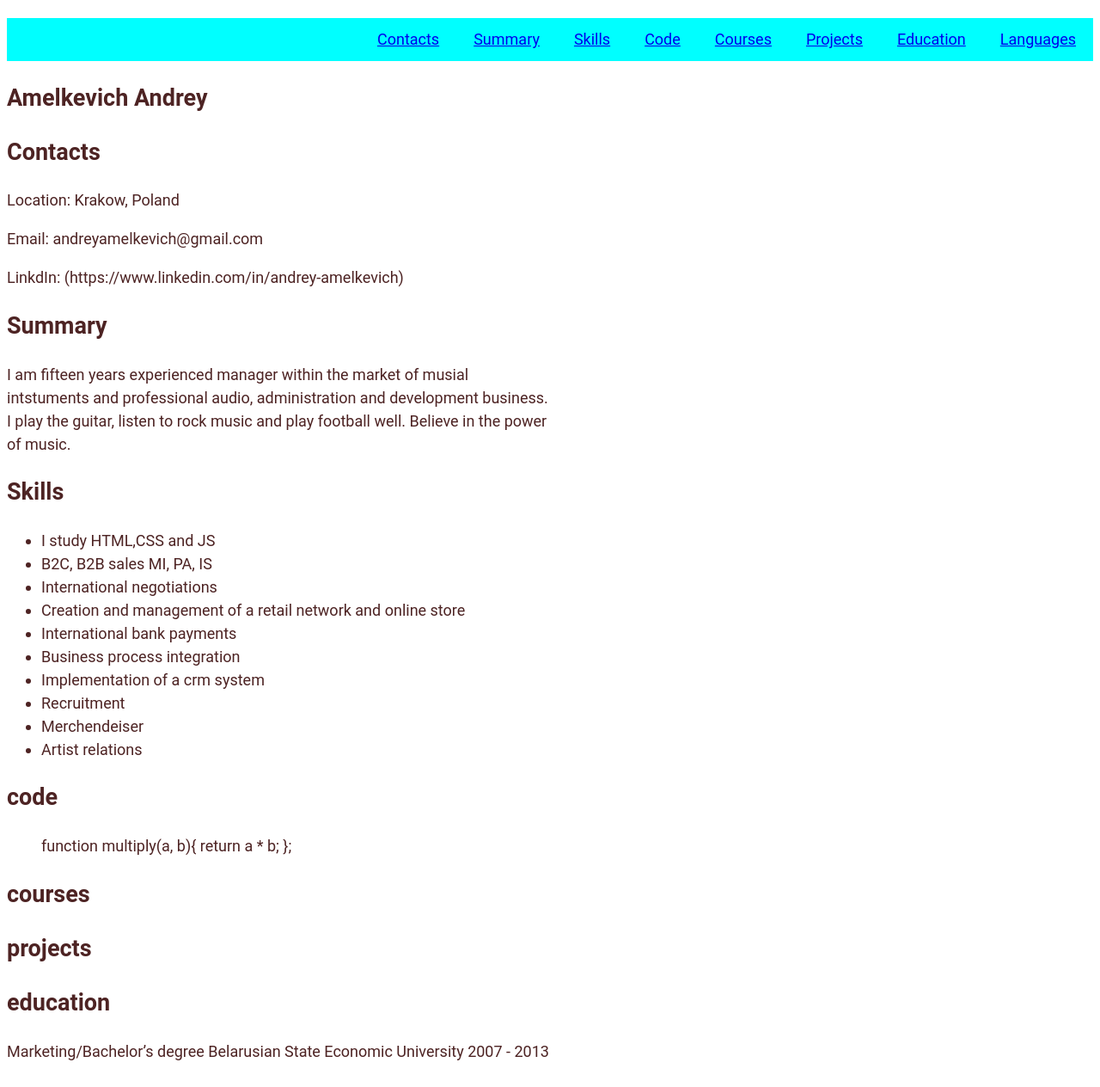
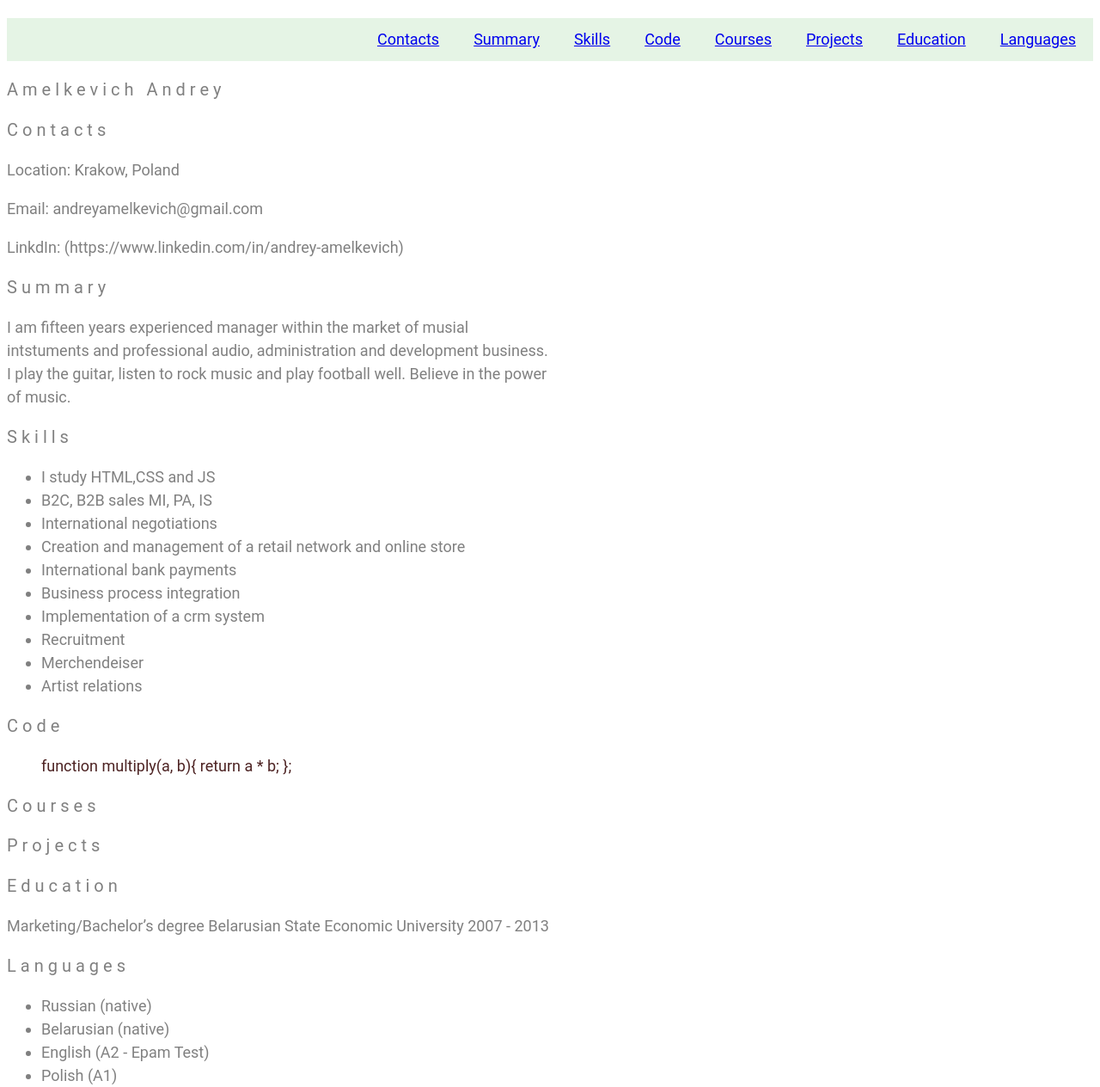
Before and after one commit to crew8r/rsschool-cv, a plain HTML site: page index.html in a window 1280 px wide. Shown: the part 296-1560 px from the top of the page at 86% size. Drawn offline with Linux system fonts and the light colour scheme.

Commit message:
fix: add new font and color for p

```diff
--- a/index.html
+++ b/index.html
@@ -13,7 +13,7 @@
 
     <header class="header">
       <div class="container" class="main-container">
-        <nav class="nav">
+        <nav class="nav" class="green">
           <ul class="nav-list">
             <li class="nav-item">
               <a href="#contacts" class="nav-link">Contacts</a>
@@ -45,16 +45,16 @@
     <main class="main">
       <div class="container">
         <section class="section" id="profile">
-          <h1 class=".section-title">Amelkevich Andrey</h1>
+          <h1 class="section-title">Amelkevich Andrey</h1>
         </section>
         <section class="section" id="contacts">
-          <h2 class=".section-title">Contacts</h2>
+          <h2 class="section-title">Contacts</h2>
           <p>Location: Krakow, Poland</p>
           <p>Email: andreyamelkevich@gmail.com</p>
           <p>LinkdIn: (https://www.linkedin.com/in/andrey-amelkevich)</p>
         </section>
         <section class="section" id="summary">
-          <h2 class=".section-title">Summary</h2>
+          <h2 class="section-title">Summary</h2>
           <p>
             I am fifteen years experienced manager within the market of musial
             intstuments and professional audio, administration and development
@@ -63,8 +63,8 @@
           </p>
         </section>
         <section class="section" id="skills">
-          <h2 class=".section-title">Skills</h2>
-          <ul>
+          <h2 class="section-title">Skills</h2>
+          <ul id="grey">
             <li>I study HTML,CSS and JS</li>
             <li>B2C, B2B sales MI, PA, IS</li>
             <li>International negotiations</li>
@@ -80,32 +80,30 @@
           </ul>
         </section>
         <section class="section" id="code">
-          <h2 class=".section-title">code</h2>
+          <h2 class="section-title">Code</h2>
           <blockquote>function multiply(a, b){ return a * b; };</blockquote>
         </section>
         <section class="section" id="courses">
-          <h2 class=".section-title">courses</h2>
+          <h2 class="section-title">Courses</h2>
         </section>
         <section class="section" id="projects">
-          <h2 class=".section-title">projects</h2>
+          <h2 class="section-title">Projects</h2>
         </section>
         <section class="section" id="education">
-          <h2 class=".section-title">education</h2>
+          <h2 class="section-title">Education</h2>
           <p>
             Marketing/Bachelor’s degree Belarusian State Economic University
             2007 - 2013
           </p>
         </section>
         <section class="section" id="languages">
-          <h2 class=".section-title">languages</h2>
-          <p>
-            <ul>
+          <h2 class="section-title">Languages</h2>
+          <ul id="grey">
             <li>Russian (native)</li>
             <li>Belarusian (native)</li>
             <li>English (A2 - Epam Test)</li>
             <li>Polish (A1)</li>
           </ul>
-          </p>
         </section>
       </div>
     </main>
--- a/style.css
+++ b/style.css
@@ -21,7 +21,7 @@
   box-sizing: border-box;
 }
 
-border: 1px solid red;
+border: 3px solid black;
 
 /* прижимаем footer к низу страницы
 свойство justify-content определяет выравнивание элементов по главной оси. По умолчанию у flexbox главная ось горизонтальная и
@@ -93,7 +93,7 @@ html {
   transition: color 0.5s;
 }
 .section-item a:hover {
-  color: #00b80f;
+  color: #001cb8;
 }
 
 .main-container {
@@ -128,7 +128,8 @@ body {
   font-weight: 400;
   text-transform: uppercase;
   letter-spacing: 5px;
-  color: #829985;
+  color: gray;
+  text-transform: capitalize;
 }
 
 .link {
@@ -170,5 +171,17 @@ body {
 }
 
 .header {
-  background-color: aqua;
+  background-color: rgba(0, 150, 0, 0.1);
 }
+
+.green {
+  color: black;
+}
+
+p {
+  color: gray;
+}
+
+#grey {
+  color: grey;
+}
```
Lines whose indentation alone changed are shown as unchanged.
